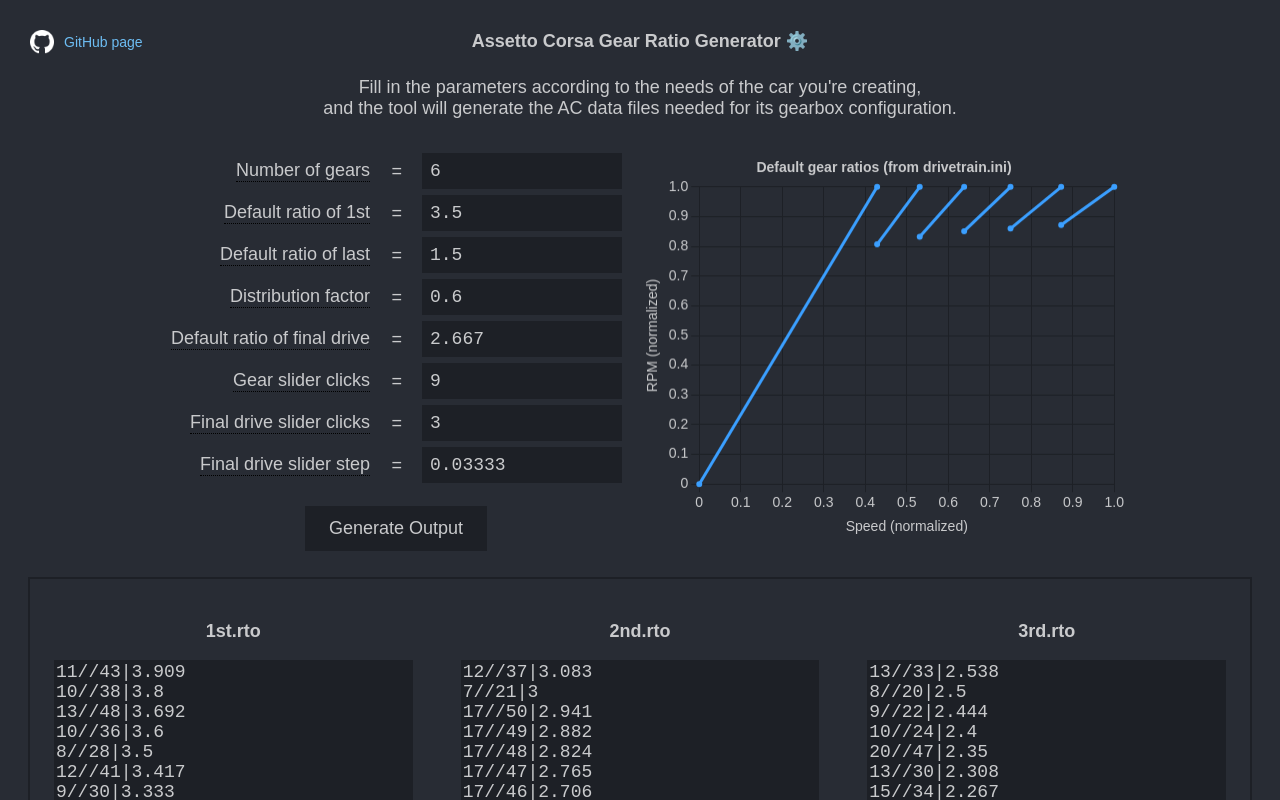
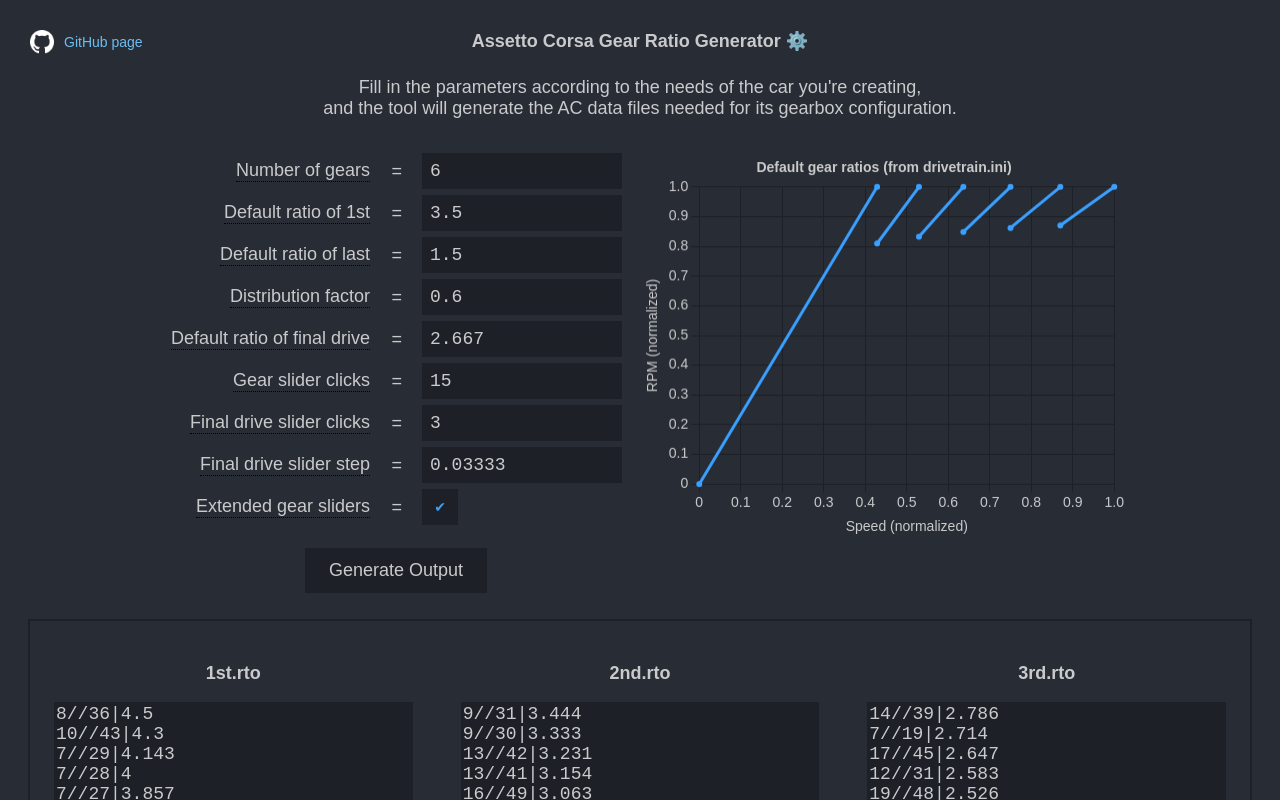
Before and after one commit to adam10603/AC-Gear-Ratio-Generator, a plain HTML site: page index.html in a window 1280 px wide. Both pictures are taken after a click on the button "Generate Output". Shown: the top 800 px of the page. Drawn offline with Linux system fonts and the light colour scheme.

Commit message:
buck bumble

```diff
--- a/css.css
+++ b/css.css
@@ -11,6 +11,7 @@
     --inputs-width: 220px;
     --normal-font-size: 18px;
     --small-font-size: 14px;
+    --accent-color: #3b9fff;
 }
 
 * {
@@ -71,6 +72,34 @@
     background-color:   var(--selected-flag-bg);
 }
 
+input[type="checkbox"] {
+    appearance: none;
+    -webkit-appearance: none;
+
+    display: flex;
+    align-items: center;
+    justify-content: center;
+
+    box-sizing: border-box;
+    width: 36px;
+    height: 36px;
+    min-width: 36px;
+    min-height: 36px;
+
+    margin: 0;
+    padding: 0;
+    border: none;
+
+    background: var(--dark-bg);
+}
+
+input[type="checkbox"]:checked::after {
+    display: block;
+    content: "✔";
+    font-size: var(--small-font-size);
+    color: var(--accent-color);
+}
+
 .dimmedColor {
     color: var(--dim-text) !important;
 }
@@ -125,7 +154,6 @@
 
 #upper_table {
     width: 100%;
-    margin-bottom: 30px;
 }
 
 #upper_table_row {
@@ -172,12 +200,13 @@
     padding: 10px;
 }
 
-#inputs_table input {
+#inputs_table input[type="text"] {
     padding: 8px;
     width: 100%;
 }
 
 #outputs_table {
+    margin-top: 72px;
     outline: 2px solid var(--dark-bg);
     width: 100%;
     table-layout: fixed;
--- a/js.js
+++ b/js.js
@@ -22,6 +22,10 @@
     if (isNaN(parsed)) return false;
 
     return (value >= minimum && value <= maximum);
+}
+
+function extractBool(input) {
+    return !!input;
 }
 
 const ATAN_1 = 0.78539816339744830961566084581987572105; // 45° in radians
@@ -121,9 +125,10 @@
     ["defaultLastGear", "Default ratio of last", parseFloat, 0.15, 7.0, 1.5],
     ["sFactor", "Distribution factor", parseFloat, 0.0, 1.0, 0.6],
     ["defaultFinalDrive", "Default ratio of final drive", parseFloat, 0.15, 7.0, 2.667],
-    ["stepsPerGear", "Gear slider clicks", parseInt, 1, 20, 9],
+    ["stepsPerGear", "Gear slider clicks", parseInt, 1, 20, 15],
     ["stepsFinal", "Final drive slider clicks", parseInt, 1, 20, 3],
-    ["finalDriveSpeedChangeRatio", "Final drive slider step", parseFloat, 0.01, 0.2, 0.03333]
+    ["finalDriveSpeedChangeRatio", "Final drive slider step", parseFloat, 0.01, 0.2, 0.03333],
+    ["gearStepsOverlap", "Extended gear sliders", extractBool, false, true, true]
 ];
 
 const configTooltips = {
@@ -132,9 +137,10 @@
     "defaultLastGear": "Desired default ratio of last gear, between 0.15 - 7.0.<br><br>A good last gear should make the top speed of the car line up with the peak power RPM of the engine (or just slightly after it, if possible without hitting the limiter).<br><br>For example a good top speed reference is the end of the Monza straight.",
     "sFactor": "Determines the distribution of the default gear ratios, between 0.0 - 1.0.<br><br>0.0 is a good default for most cars.<br><br>At 0.0 the top speeds of each gear will be evenly spaced, which results in larger RPM drops in lower gears and smaller RPM drops in higher gears.<br><br>At 1.0 the lower gears become more closely spaced and the higher gears move further apart, which works best if the peak power of the engine sits on a wide and flat area of the power curve.<br><br>Refer to the graph to see the effects in practice!",
     "defaultFinalDrive": "Desired default ratio of the final drive.<br><br>Just set it to a value that allows the first and last gear ratios above to perform ideally with the default setup of the car.",
-    "stepsPerGear": "How many steps should each gear slider have on the setup screen, between 1 - 100.<br><br>More steps = more granular adjustment of each gear.<br><br>Try to use odd numbers (like 11 or 9) since that allows the default ratios to sit right in the middle of the sliders.<br><br>Too many steps could result in duplicate gear ratios in the output, but you'll be warned if that's the case.",
+    "stepsPerGear": "How many steps should each gear slider have on the setup screen, between 1 - 100.<br><br>More steps = more granular adjustment of each gear.<br><br>Try to use odd numbers (like 11 or 13) since that allows the default ratios to sit right in the middle of the sliders.<br><br>Too many steps could result in duplicate gear ratios in the output, but you'll be warned if that's the case.",
     "stepsFinal": "How many steps the final drive slider will have on the setup screen, between 1 - 100.<br><br>More steps = a winder range of adjustment.<br><br>Odd numbers work well here too, so the default can be in the middle.",
-    "finalDriveSpeedChangeRatio": "How much 1 click of final drive adjustment will change the top speed.<br><br>For example 0.03 means 3% higher top speed if the final drive is increased by 1 step on the setup screen."
+    "finalDriveSpeedChangeRatio": "How much 1 click of final drive adjustment will change the top speed.<br><br>For example 0.03 means 3% higher top speed if the final drive is increased by 1 step on the setup screen.",
+    "gearStepsOverlap": "Doubles the range of the gear ratio sliders (not the final drive) by allowing their adjustment ranges to overlap.<br><br>When this is enabled it's best to increase the number of gear slider clicks to maintain granularity, since each slider will now cover a bigger range."
 };
 
 function initPage() {
@@ -142,9 +148,15 @@
 
     for (let [id, label, extractor, minimum, maximum, defaultValue] of configFields) {
         let tableRow = document.createElement("tr");
-        tableRow.innerHTML += `<td><div class="tooltip">${label}<span class="tooltiptext">${configTooltips[id]}</span></div></td>`;
-        tableRow.innerHTML += `<td>=</td>`;
-        tableRow.innerHTML += `<td><input type="text" id="${id}" name="${id}" class="selectable" value="${defaultValue}"></td>`;
+        if (extractor === extractBool) {
+            tableRow.innerHTML += `<td><div class="tooltip">${label}<span class="tooltiptext">${configTooltips[id]}</span></div></td>`;
+            tableRow.innerHTML += `<td>=</td>`;
+            tableRow.innerHTML += `<td><input type="checkbox" id="${id}" name="${id}" ${defaultValue ? "checked" : ""}></td>`;
+        } else {
+            tableRow.innerHTML += `<td><div class="tooltip">${label}<span class="tooltiptext">${configTooltips[id]}</span></div></td>`;
+            tableRow.innerHTML += `<td>=</td>`;
+            tableRow.innerHTML += `<td><input type="text" id="${id}" name="${id}" class="selectable" value="${defaultValue}"></td>`;
+        }
         inputsTable.appendChild(tableRow);
     }
 
@@ -208,7 +220,7 @@
 }
 
 // returns null if duplicate ratios are detected
-function buildRealRatioSet(gearNumber, nSteps, rangeStart, rangeEnd, defaultGearSetOut, graphGearSetInvOut) {
+function buildRealRatioSet(gearNumber, nSteps, rangeStart, rangeEnd, defaultInvRatio, defaultGearSetOut, graphGearSetInvOut) {
     let text = "";
     let halfwayIndex = Math.floor((nSteps - 1) / 2);
     let uniqueOutputRatios = new Set();
@@ -216,8 +228,16 @@
     // console.log(`${gearNumber}, ${nSteps}, ${rangeStart}, ${rangeEnd}`);
 
     for (let step = 0; step < nSteps; step++) {
-        let t = nSteps === 1 ? 0.5 : step / (nSteps - 1);
-        let targetInv = lerp(rangeStart, rangeEnd, t);
+        // ensuring the default ratio is always used as-is, and handling the steps below and above it separately
+        let targetInv = defaultInvRatio;
+        if (nSteps > 1) {
+            if (step <= halfwayIndex) {
+                targetInv = lerp(rangeStart, defaultInvRatio, step / halfwayIndex);
+            } else {
+                targetInv = lerp(defaultInvRatio, rangeEnd, (step - halfwayIndex) / halfwayIndex);
+            }
+        }
+
         let result = findBestRatio(targetInv);
         let ratioText = round(result.ratio, 3).toString();
 
@@ -297,7 +317,8 @@
     let allGood = true;
     for (let [id, label, extractor, minimum, maximum, defaultValue] of configFields) {
         let inputElement = document.getElementById(id);
-        let value = extractor(inputElement.value);
+        let value = (extractor === extractBool) ? inputElement.checked : inputElement.value;
+        value = extractor(value);
         if (isNaN(value) || value < minimum || value > maximum) {
             inputElement.classList.add("badInput");
             allGood = false;
@@ -328,14 +349,16 @@
         outputFiles[name] = text;
     }
 
+    let rangeLerpT = cfg.gearStepsOverlap ? 1.0 : 0.5;
+
     for (let g = 0; g < cfg.numGears; g++) {
         let defaultInv = 1.0 / defaultGearsTarget[g];
         let rangeStart = defaultInv;
         let rangeEnd = defaultInv;
 
         if (cfg.stepsPerGear >= 2) {
-            rangeStart = lerp(defaultInv, 1.0 / (defaultGearsTarget[g - 1] || 1.0), 0.5);
-            rangeEnd = lerp(defaultInv, 1.0 / (defaultGearsTarget[g + 1] || 1.0), 0.5);
+            rangeStart = lerp(defaultInv, 1.0 / (defaultGearsTarget[g - 1] || 1.0), rangeLerpT);
+            rangeEnd = lerp(defaultInv, 1.0 / (defaultGearsTarget[g + 1] || 1.0), rangeLerpT);
 
             if (g === 0) {
                 rangeStart = defaultInv - (rangeEnd - defaultInv);
@@ -348,7 +371,7 @@
             rangeEnd -= rangeStep * 0.5;
         }
 
-        let content = buildRealRatioSet(g + 1, cfg.stepsPerGear, rangeStart, rangeEnd, defaultGearsReal, graphGearsInvReal);
+        let content = buildRealRatioSet(g + 1, cfg.stepsPerGear, rangeStart, rangeEnd, defaultInv, defaultGearsReal, graphGearsInvReal);
 
         // if duplicate ratios are detected the step count should be reduced
         if (content === null) {
@@ -364,7 +387,7 @@
     let finalHalfRange = (cfg.stepsFinal - 1) * 0.5 * cfg.finalDriveSpeedChangeRatio;
     let finalStart = 1.0 / cfg.defaultFinalDrive * (1.0 - finalHalfRange);
     let finalEnd = 1.0 / cfg.defaultFinalDrive * (1.0 + finalHalfRange);
-    let finalContent = buildRealRatioSet("final", cfg.stepsFinal, finalStart, finalEnd, defaultGearsReal, graphGearsInvReal);
+    let finalContent = buildRealRatioSet("final", cfg.stepsFinal, finalStart, finalEnd, 1.0 / cfg.defaultFinalDrive, defaultGearsReal, graphGearsInvReal);
 
     // if duplicate ratios are detected the step size should be reduced
     if (finalContent === null) {
```
Also changed, not shown: 1 other file.
